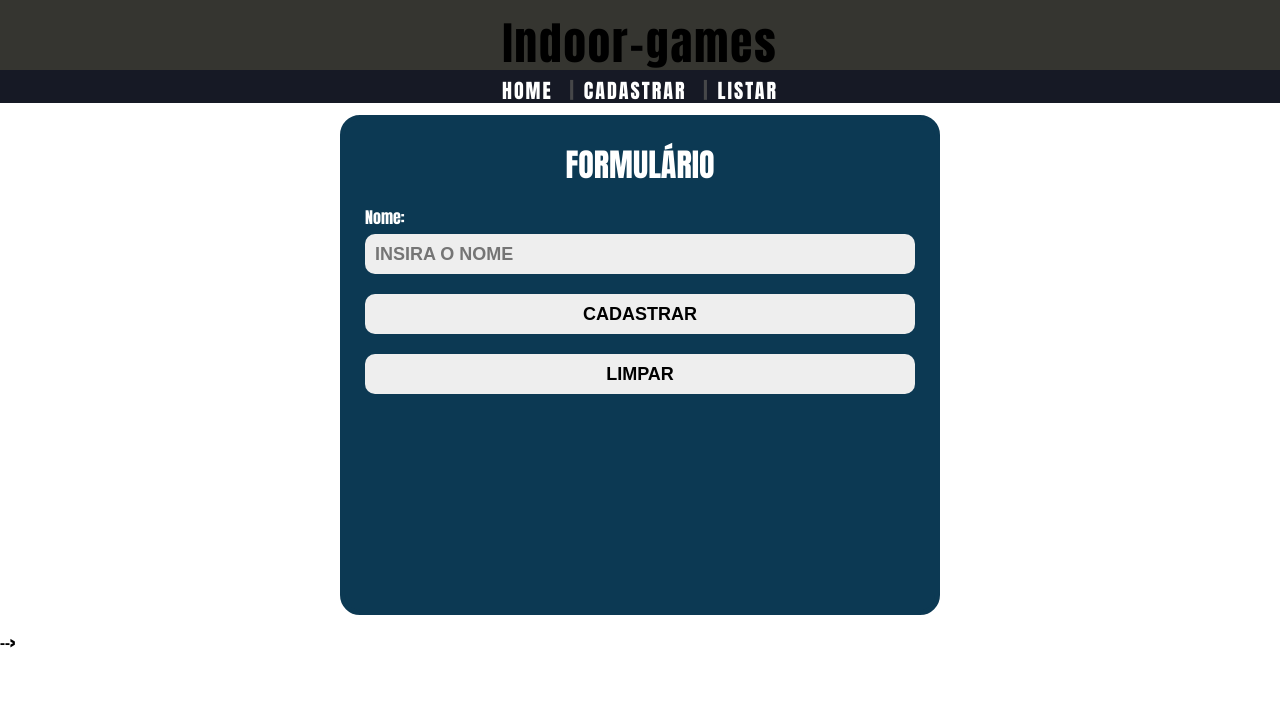
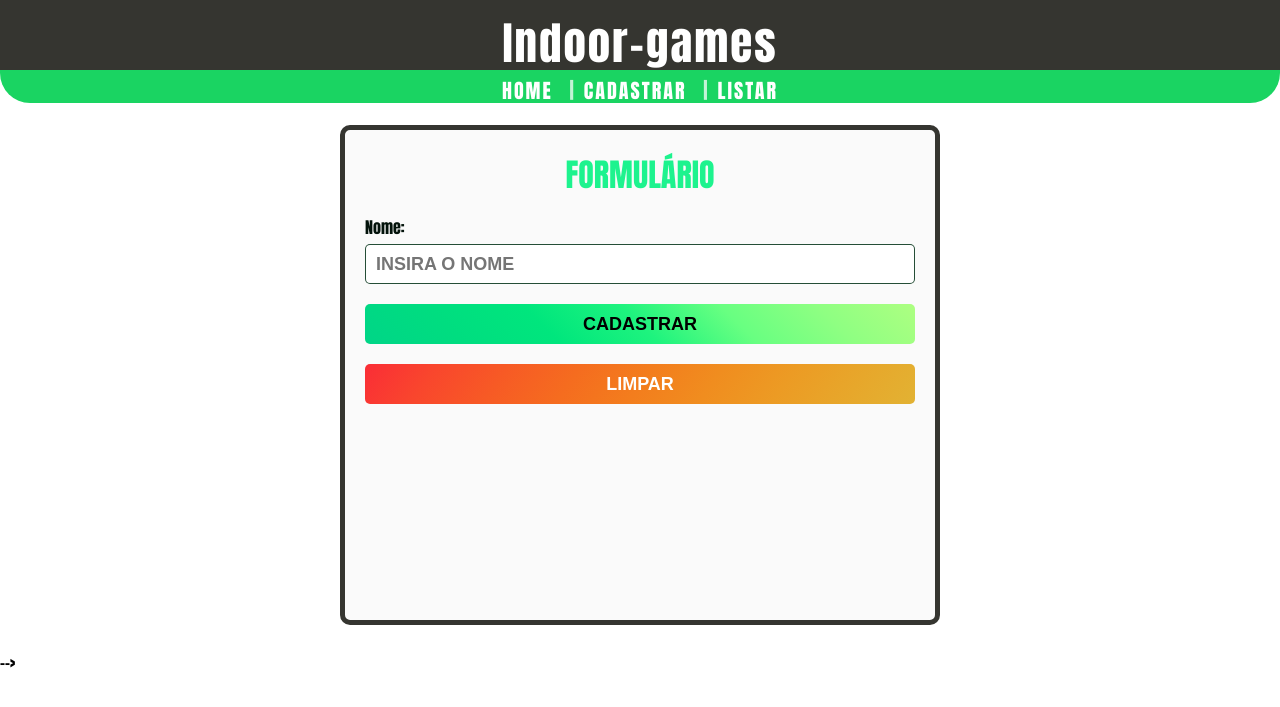
Before and after one commit to gustavoandradedeveloper/indoor-games, a PHP site: page /views/time/add.php in a window 1280 px wide. Shown: the top 707 px of the page. Run offline with PHP 8.4, Linux system fonts and the light colour scheme.

Commit message:
Ajustando o css

```diff
--- a/assets/css/style.css
+++ b/assets/css/style.css
@@ -31,14 +31,10 @@ p{
     font-size: 30px;
     font-weight: 1000;
     letter-spacing: 2px;
+    color: white;
+
 }
 /*  Fim da div que contem o titulo  */
-
-
-
-
-
-
 
 
 /*Inicio da div ou container do menu */
@@ -46,9 +42,10 @@ p{
 {
     width: 100%;
     height: 30px;
-    background-color: #161925;
+    background-color: #1AD462;
     word-break: break-word;
     color: #fefefe;
+    border-radius: 0 0 30px 30px;
 }
 
 
@@ -69,7 +66,7 @@ p{
     font-size: 15px;
     font-weight:700 ;
     letter-spacing: 2px;
-    color: #464749;
+    color: #fefefebe;
     text-transform: uppercase;
 }
 
@@ -84,15 +81,6 @@ p{
 {
     padding-left: 10px ;
 }
-/* fim da lista de menu  */
-
-
-
-
-
-
-
-
 
 .header-content ul li a:link
 {
@@ -108,10 +96,32 @@ p{
 
 .header-content ul li a:hover
 {
-        color:rgb(224, 203, 12);
+        color:#353530;
 }
 /*Fim do conteudo que está dentro da div do menu */
 /*Fim da div ou container do menu */
+
+
+
+
+
+
+
+
+
+
+
+
+
+
+
+
+
+
+
+
+
+
 
 
 
@@ -162,40 +172,14 @@ p{
 
 /* tabela */
 .conteudo{
-    width: 1000px;
     margin: 15px auto;
     text-align: center;
-}
-
-
-/* .tabela{
-    width: 500px;
-    border: 2px solid rgb(22, 177, 100);
-    margin: 0 auto;
-
-}
-.tabela tr{
-    width: 100%;
-    text-align: center;
-    border: 2px solid blue;
-
-}
-.tabela th{
-    padding-left: 60px;
-    background-color: #3f0c83;
-    color: #EEE;
-    text-align: left;
-}
-.tabela td{
-    padding-left: 60px;
-    color: #EEE;
-    text-align: left;
-} */
-.conteudo{
     width: 100%;
     display: flex;
     flex-direction: row;
 }
+
+
 .tabela{
     margin: 0 auto;
     width: 900px;
@@ -210,13 +194,14 @@ table{
 
 
 th{
-    background-color: rgb(1, 163, 114);
+    background-color: #1AD462;
     color:#fff;
     word-wrap: break-all;
     font-weight: bold;
+
 }
 td{
-    border: 2px solid rgb(223, 223, 230);
+    border: 1px solid rgb(223, 223, 230);
     word-wrap: break-all;
     color:black;
     padding: 15px 15px;
@@ -237,7 +222,7 @@ td{
     width: 30px;
     padding: 10px 15px;
     text-decoration: none;
-    color: rgb(0, 0, 0);
+    color: rgb(255, 255, 255);
     font-weight: 500;
 }
 
@@ -262,49 +247,133 @@ td{
 
 
 
+
+
+
+
+
+
+
+
+
+
+
+
+
+
+
+
+
+
+
+
+
+
+
+
+
+
+
+
 .form{
-    margin: 0 auto;
+    margin: 10px auto;
     width: 600px;
     height: 500px;
     text-align: left;
-    background-color: rgb(12, 57, 83);
-    border:5px solid rgb(12, 57, 83);
-    border-radius: 20px;
+    background-color: rgb(250, 250, 250);
+    border:5px solid #353530;
+    border-radius: 10px;
     padding: 20px;
 
 
  /* overflow: scroll;  */
 }
 label{
-    color: #fff;
+    color: rgb(3, 19, 11);
     margin-bottom: 15px;
+    font-weight: 700;
 }
 
 
 input, select,textarea{
     width:100%;
     margin-top: 5px;
-    background: #EEE;
-    border:0;
+    border:1px solid rgba(1, 48, 22, 0.856);
     font-size: 18px;
     font-weight: 900;
     margin-bottom: 15px;
     height: 40px;
-    border-radius: 10px;
+    border-radius: 5px;
     padding: 10px;
     text-transform: uppercase;
-    color:#000;
 }
 
 .form h1{
     text-align: center;
     text-transform: uppercase;
-    color:#fff;
+    color:#1DF38E;
     margin-bottom: 15px;
 
 }
 
 input:focus {
-    background-color: rgb(148, 243, 235);
-    color:#000;
+    background-color: rgba(198, 216, 206, 0.603);
 }
+
+
+.btn-cad{
+    margin-top: 200px;
+    background-image: linear-gradient(225deg, #adff81 0, #8fff82 16.67%, #68ff81 33.33%, #1ef37e 50%, #00e67d 66.67%, #00dd80 83.33%, #00d587 100%);
+    color: white;
+    border: 0 ;
+
+}
+
+
+
+
+
+.btn-cad:hover{
+    margin-top: 200px;
+    background-image: linear-gradient(105deg, #9bea57 0, #87ed63 12.5%, #6fef71 25%, #52f17f 37.5%, #1df38e 50%, #00f59d 62.5%, #00f6ad 75%, #00f7bd 87.5%, #00f8ce 100%);
+    color: white;
+    border: 0 ;
+    cursor:pointer;
+
+}
+
+.btn-limpar{
+    background-image: linear-gradient(305deg, #e2b233 0, #e7a72b 12.5%, #ec9b24 25%, #f08d1f 37.5%, #f37d1d 50%, #f56c1f 62.5%, #f75a25 75%, #f9462d 87.5%, #fa2d36 100%);
+    border:0;
+    color:#fff;
+}
+
+
+.btn-limpar:hover{
+    background-image: linear-gradient(110deg, #ffde00 0, #ffce00 10%, #ffbc00 20%, #ffa800 30%, #ff9312 40%, #f37d1d 50%, #e46824 60%, #d55529 70%, #c8442e 80%, #bd3633 90%, #b32937 100%);
+    border:0;
+    color:#fff;
+    cursor:pointer;
+}
+
+.btn-cadastrar:hover{
+
+    background-image: linear-gradient(30deg, #fffa7b 0, #fffc79 6.25%, #edfe78 12.5%, #d8fe79 18.75%, #c1fd7b 25%, #a7fc7f 31.25%, #89fa84 37.5%, #63f78b 43.75%, #1df393 50%, #00ef9d 56.25%, #00eaa9 62.5%, #00e6b6 68.75%, #00e3c5 75%, #00dfd5 81.25%, #00dbe5 87.5%, #00d8f6 93.75%, #00d5ff 100%);
+    color: white;
+    border: 0 ;
+    cursor: pointer;
+}
+
+.btn-cadastrar{
+    background-image: linear-gradient(225deg, #adff81 0, #8fff82 16.67%, #68ff81 33.33%, #1ef37e 50%, #00e67d 66.67%, #00dd80 83.33%, #00d587 100%);
+
+    border: 0 ;
+    cursor: pointer;
+}
+.btn-limpar:hover{
+
+    background-image: linear-gradient(110deg, #ffde00 0, #ffce00 10%, #ffbc00 20%, #ffa800 30%, #ff9312 40%, #f37d1d 50%, #e46824 60%, #d55529 70%, #c8442e 80%, #bd3633 90%, #b32937 100%);
+    color: white;
+    border: 0 ;
+    cursor:pointer;
+}
--- a/views/jogador/add.php
+++ b/views/jogador/add.php
@@ -54,8 +54,8 @@
 
                         <?php }?>
                         </select><br><br>
-                        <input type="submit" value="cadastrar" class="btn cad">
-                        <input type="reset" value="limpar" class="btn limpar">
+                        <input type="submit" value="cadastrar" class="btn-cadastrar">
+                        <input type="reset" value="limpar" class="btn-limpar">
                   </form>
               </div>
           </div>
--- a/views/jogador/edit.php
+++ b/views/jogador/edit.php
@@ -57,7 +57,7 @@
                         <?php }?>
                         </select><br><br>
                         <input type="hidden" name="txtId" value="<?= $jogador->jogador_id?>">
-                        <input type="submit" value="ATUALIZAR" class="">
+                        <input type="submit" value="ATUALIZAR" class="btn-cadastrar">
                     </form>
                 </div>
             </div>
--- a/views/time/add.php
+++ b/views/time/add.php
@@ -37,14 +37,56 @@
                         <label for="">Nome:</label>
                         <input type="text" name="txtNome" placeholder="Insira o nome" required>
 
-                        <input type="submit" value="cadastrar" class="btn cad">
-                        <input type="reset" value="limpar" class="btn limpar">
+                        <input type="submit" value="cadastrar" class="btn-cadastrar">
+                        <input type="reset" value="limpar" class="btn-limpar">
                   </form>
               </div>
           </div>
       </main>
   </body>
 </html> -->
+
+
+
+
+
+
+
+
+
+
+
+
+
+
+
+
+
+
+
+
+
+
+
+
+
+
+
+
+
+
+
+
+
+
+
+
+
+
+
+
+
+
 
 
 <!-- <!DOCTYPE html>
@@ -106,14 +148,6 @@
        </footer>
     </body>
 </html>
-
-
-
-
-
-
-
-
 
 
 <!--
```
Also changed, not shown: index.php (+101 -77 lines), views/time/index.php (+26 -2 lines), controllers/Logoff.php (renamed from controllers/logoff.php).
